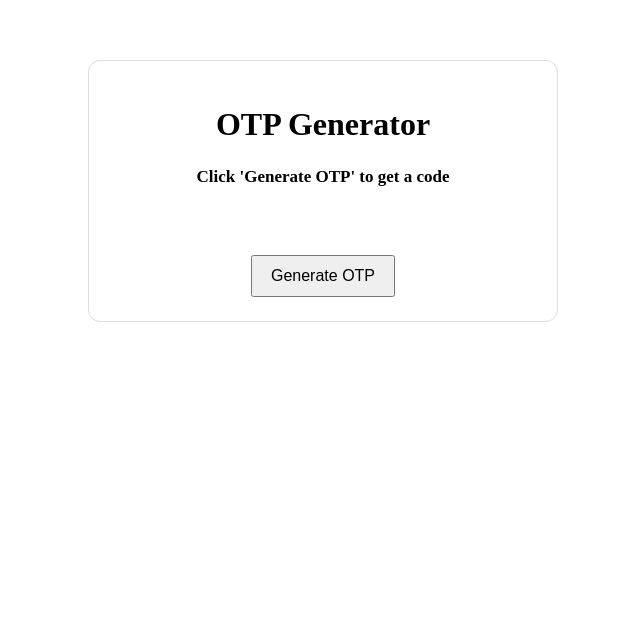
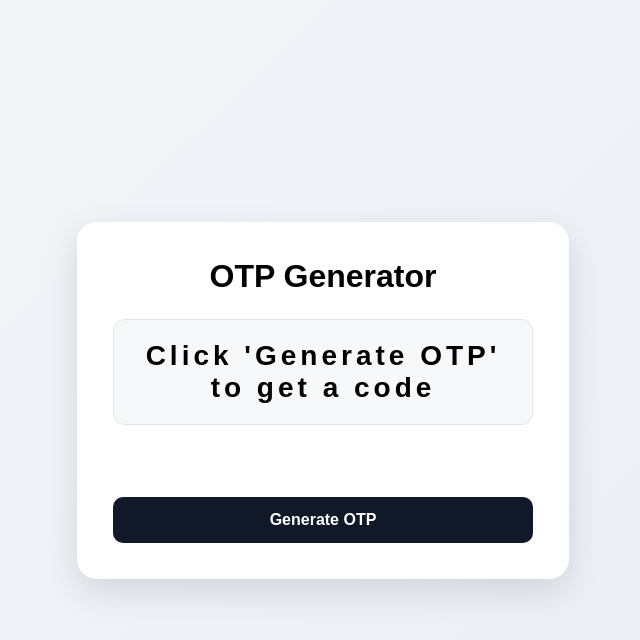
Before and after one commit to djimgon/react-learning-lab, a React app in the folder frontend/: page / in a window 1280 px wide. Shown: the top 640 px of the page, without its empty margins (317-957 px from the left). Built offline with nearby package versions, Linux system fonts and the light colour scheme; the HTML template or start-up script is replaced by a standard one.

Commit message:
Lab 2 - Lab almost done

```diff
--- a/frontend/src/lab/02-password-generator/styles.css
+++ b/frontend/src/lab/02-password-generator/styles.css
@@ -1,24 +1,62 @@
+body {
+  margin: 0;
+  min-height: 100vh;
+  display: flex;
+  align-items: center;
+  justify-content: center;
+  font-family: Arial, sans-serif;
+  background: linear-gradient(135deg, #f4f6f8, #e9eef5);
+}
+
 .container {
+  width: 100%;
   max-width: 420px;
-  margin: 60px auto;
-  padding: 24px;
+  padding: 36px;
   text-align: center;
-  border: 1px solid #ddd;
-  border-radius: 12px;
+  background: #ffffff;
+  border-radius: 20px;
+  box-shadow: 0 12px 35px rgba(0, 0, 0, 0.12);
+}
+
+#otp-title {
+  margin: 0 0 24px;
+  font-size: 32px;
 }
 
 #otp-display {
   margin: 24px 0;
-  font-size: 17px;
+  padding: 20px;
+  font-size: 28px;
+  letter-spacing: 4px;
+  background: #f7f8fa;
+  border: 1px solid #e1e4e8;
+  border-radius: 12px;
 }
 
 #otp-timer {
   min-height: 24px;
-  margin-bottom: 20px;
+  margin: 0 0 24px;
+  font-size: 15px;
 }
 
 #generate-otp-button {
-  padding: 10px 18px;
+  width: 100%;
+  padding: 14px 20px;
+  border: none;
+  border-radius: 10px;
   font-size: 16px;
+  font-weight: 600;
   cursor: pointer;
+  background: #111827;
+  color: #ffffff;
+  transition: transform 0.2s ease, opacity 0.2s ease;
 }
+
+#generate-otp-button:hover:not(:disabled) {
+  transform: translateY(-2px);
+}
+
+#generate-otp-button:disabled {
+  cursor: not-allowed;
+  opacity: 0.45;
+}
```
